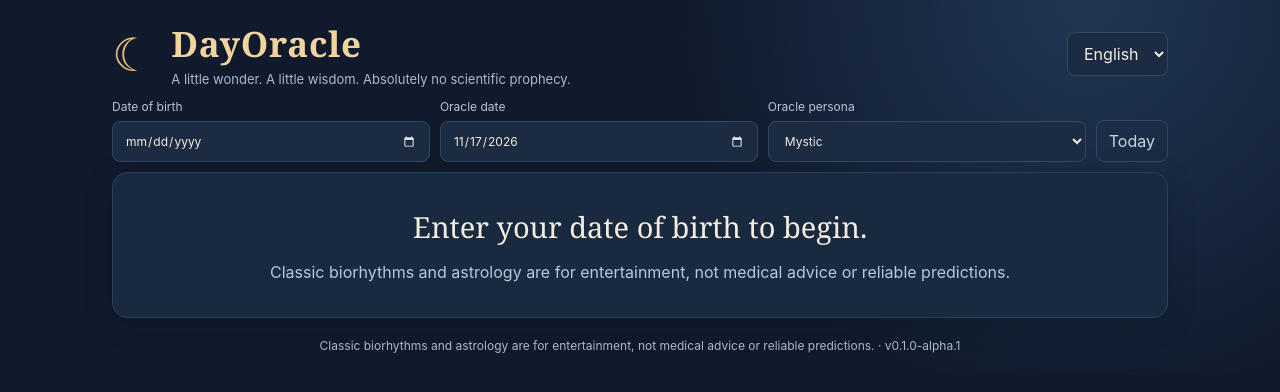
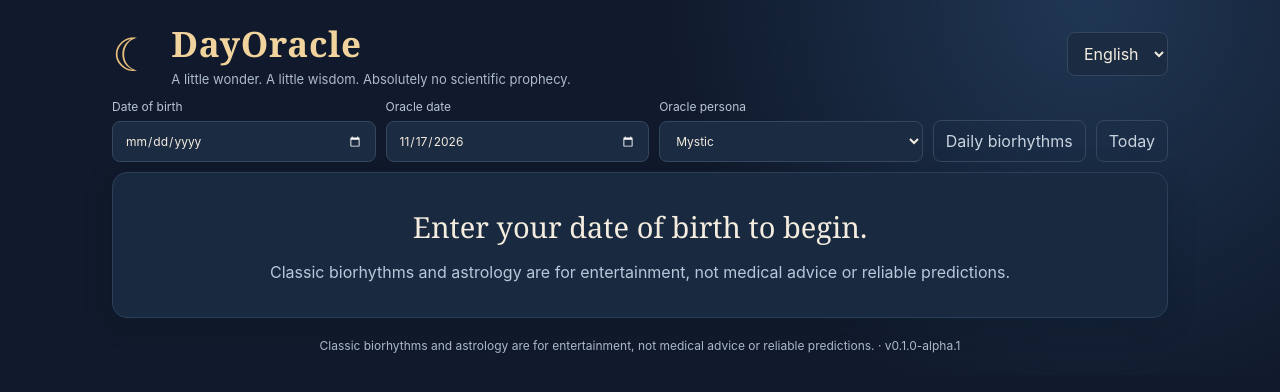
Before and after one commit to ollavarma-create/dayoracle, a React (Vite) app: page / in a window 1280 px wide. Shown: the top 392 px of the page. Built offline with nearby package versions, Linux system fonts and the light colour scheme.

Commit message:
ui: separate daily oracle and biorhythm exploration (#6)
* feat: switch between oracle and biorhythm views

* style: biorhythm view navigation and heading

```diff
--- a/src/App.tsx
+++ b/src/App.tsx
@@ -31,6 +31,8 @@ const text = {
     eveningSaved: "Saved privately on this device",
     eveningClear: "Clear this reflection",
     timeline: "Your cosmic curves",
+    showBiorhythms: "Daily biorhythms",
+    backToOracle: "Back to oracle",
     mystic: "Mystic", skeptic: "Skeptic",
     noBirth: "Enter your date of birth to begin.",
     chartHint: "Hover to inspect · click a date to explore",
@@ -62,6 +64,8 @@ const text = {
     eveningSaved: "Tallennettu yksityisesti tälle laitteelle",
     eveningClear: "Tyhjennä tämä pohdinta",
     timeline: "Kosmiset käyräsi",
+    showBiorhythms: "Päivän biorytmit",
+    backToOracle: "Takaisin oraakkeliin",
     mystic: "Mystikko", skeptic: "Skeptikko",
     noBirth: "Aloita antamalla syntymäpäiväsi.",
     chartHint: "Tutki hiirellä · valitse päivä napsauttamalla",
@@ -152,6 +156,7 @@ function BiorhythmChart({ timeline, today, lang, onSelect }: { timeline: Point[]
 export default function App() {
   const [lang, setLang] = useState<Locale>(() => localStorage.getItem("dayoracle-lang") === "fi" ? "fi" : "en");
   const [persona, setPersona] = useState<Persona>("mystic");
+  const [view, setView] = useState<"oracle" | "biorhythms">("oracle");
   const [birth, setBirth] = useState(() => localStorage.getItem("dayoracle-birth") ?? "");
   const [day, setDay] = useState(localToday);
   const [result, setResult] = useState<Result | null>(null);
@@ -234,13 +239,17 @@ export default function App() {
             <option value="mystic">{t.mystic}</option><option value="skeptic">{t.skeptic}</option>
           </select>
         </label>
+        <button type="button" className="muted-button view-switch" aria-pressed={view === "biorhythms"}
+          onClick={() => setView(view === "oracle" ? "biorhythms" : "oracle")}>
+          {view === "oracle" ? t.showBiorhythms : t.backToOracle}
+        </button>
         <button type="button" className="muted-button" onClick={() => setDay(localToday())}>{t.backToToday}</button>
         {birth && <button className="muted-button" onClick={forget}>{t.forget}</button>}
       </section>
 
       {!birth && <section className="panel empty"><h2>{t.noBirth}</h2><p>{t.disclaimer}</p></section>}
       {error && <section className="panel error" role="alert">{error}</section>}
-      {result && !error && <>
+      {result && !error && view === "oracle" && <>
         <section className="hero panel">
           <div className="eyebrow">✦ {t.perspective}</div>
           <h2>{oracleMessage(result.values, persona, lang, day, birth)}</h2>
@@ -290,6 +299,12 @@ export default function App() {
             <button type="button" className="evening-clear" onClick={clearReflection}>{t.eveningClear}</button>
           </div>}
         </section>
+      </>}
+      {result && !error && view === "biorhythms" && <>
+        <div className="biorhythm-heading">
+          <h2>{t.showBiorhythms}</h2>
+          <p>{t.days}: {result.daysLived.toLocaleString(lang)}</p>
+        </div>
         <section className="score-grid">
           {(["physical","emotional","intellectual"] as const).map((name) =>
             <div className="score panel" key={name}>
--- a/src/styles.css
+++ b/src/styles.css
@@ -47,3 +47,10 @@ select option{background-color:#1b2b42;color:#f4ecdf}
 .evening-note textarea:focus-visible{outline:2px solid #e7bd7b;outline-offset:2px}
 .evening-actions{display:flex;justify-content:space-between;align-items:center;gap:12px;flex-wrap:wrap;margin-top:8px;font-size:12px;color:#a6d9c6}
 .evening-clear{border:0;background:transparent;color:#b9c7d7;text-decoration:underline;padding:5px}
+
+/* PR #6: switch between the daily oracle and an exploratory biorhythm view */
+.view-switch[aria-pressed="true"]{border-color:#e4ad74;color:#f2d4a6}
+.biorhythm-heading{display:flex;justify-content:space-between;align-items:baseline;gap:12px;flex-wrap:wrap;margin:8px 0 12px}
+.biorhythm-heading h2{font-family:Georgia,serif;font-size:24px;margin:0}
+.biorhythm-heading p{font-size:13px;color:#b8c6d7;margin:0}
+@media(max-width:720px){.inputs{flex-wrap:wrap}.view-switch{order:1}}
```
